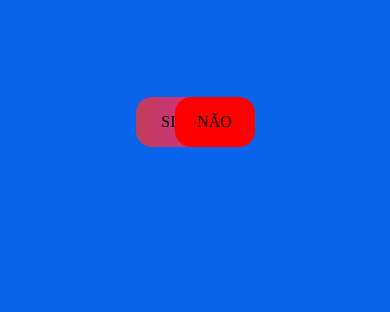
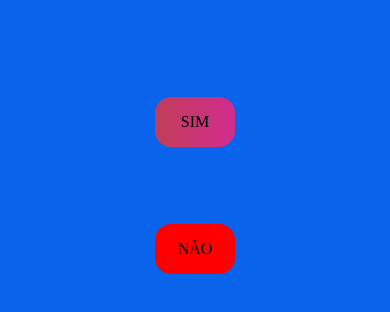
Before and after one commit to AdletMayer/Escolha, a plain HTML site: page index.html in a window 390 px wide. Shown: the part 300-612 px from the top of the page. Drawn offline with Linux system fonts and the light colour scheme.

Commit message:
Update index.html

```diff
--- a/index.html
+++ b/index.html
@@ -4,7 +4,7 @@
     <meta charset="UTF-8">
     <meta name="viewport" content="width=device-width, initial-scale=1.0">
      <link rel="shortcut icon" type="image/x-icon" href="favicon.ico">
-    <title>Só um site normal</title>
+    <title>zeta esteve aqui</title>
     <style>
 .botao{
     border-radius: 1rem;
@@ -81,6 +81,17 @@
     margin: 0 auto;
     display: none;
 }
+@media (max-width: 900px) {
+  #sim {
+    top: 50%;
+    left: 50%;
+  }
+
+  #nao {
+    top: 65%;
+    left: 50%;
+  }
+}
 </style>
 </head>
 
```
